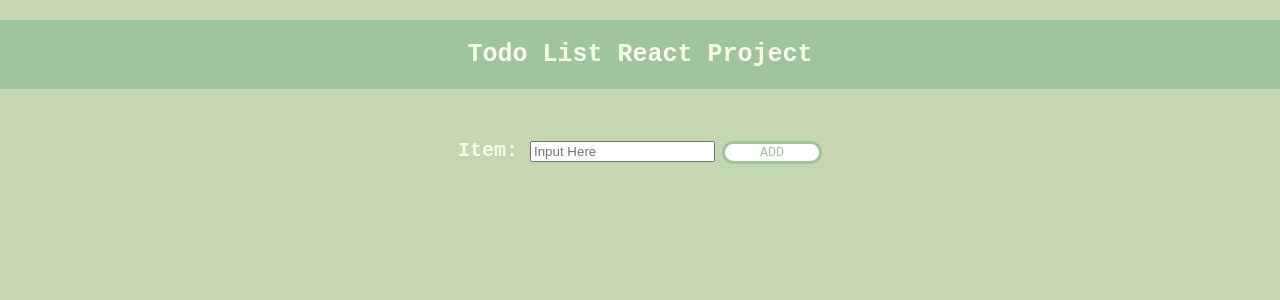
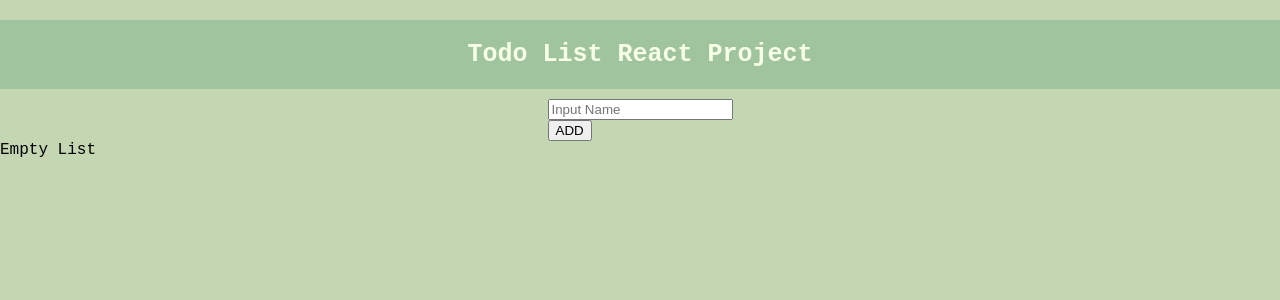
Before and after one commit to coding-jhuunn/todoReactProj, a React (Create React App) app in the folder todoproject/: page / in a window 1280 px wide. Shown: the top 300 px of the page. Built offline with nearby package versions, Linux system fonts and the light colour scheme.

Commit message:
input error messages && empty list if true

```diff
--- a/todoproject/src/App.js
+++ b/todoproject/src/App.js
@@ -7,6 +7,7 @@ import {useState} from 'react';
 function App() {
   const [itemTodo,setItemTodo] = useState("");
   const [todoList,setTodoList] = useState([]);
+  const [error,setError] = useState(false);
   return (
     <div className="App">
       <Header></Header>
@@ -15,6 +16,8 @@ function App() {
         setItemTodo={setItemTodo}
         todoList={todoList}
         setTodoList={setTodoList}
+        error={error}
+        setError={setError}
       ></Form>
       <RenderList
         todoList={todoList}
--- a/todoproject/src/Components/Form.js
+++ b/todoproject/src/Components/Form.js
@@ -3,25 +3,42 @@
 import shortid from "shortid";
 import style from './style.module.css';
 
-const Form = ({itemTodo,setItemTodo,todoList,setTodoList})=>{
+const Form = ({itemTodo,setItemTodo,todoList,setTodoList,error,setError})=>{
 
 
     const handleChangeInput = (e)=>{
-        setItemTodo(e.target.value);
+            setItemTodo(e.target.value);
     }
     const handleAddTodo = (e)=>{
         e.preventDefault();
-        setTodoList([...todoList,{name:itemTodo,id:shortid.generate()}])
-        setItemTodo("");
+
+
+        if(itemTodo.length===0){
+            setError(true);
+            console.log("none")
+        }
+        else if (itemTodo.length>0){
+            setTodoList([...todoList,{name:itemTodo,id:shortid.generate()}]);
+            setItemTodo("");
+            setError(false);
+        }
+
+
 
     }
 
     return (
         <div className={style.divForm}>
-            <form onSubmit={handleAddTodo}>
-                <label>Item: </label>
-                <input  placeholder="Input Here" type="text" onChange={handleChangeInput} value={itemTodo}></input>
-                <button className={style.formbtn} >ADD</button>
+            <form onSubmit={handleAddTodo} className={style.mainForm}>
+                <div>
+                    <input  placeholder="Input Name" type="text" onChange={handleChangeInput} value={itemTodo}></input>
+                </div>
+                {error&&itemTodo.length<=0?<label>Input should be not empty</label>:""}
+                <div>
+                    <button className={style.formbtn} >ADD</button>
+                </div>
+
+
             </form>
         </div>
     )
--- a/todoproject/src/Components/RenderList.js
+++ b/todoproject/src/Components/RenderList.js
@@ -3,7 +3,7 @@ import PerItemRender from "./PerItemRender";
 const RenderList = ({todoList,setTodoList}) =>{
     return (
         <div>
-            {todoList.map((index=>
+            {todoList.length<=0?"Empty List ":todoList.map((index=>
                 <PerItemRender
                 todoList={todoList}
                 setTodoList={setTodoList}
--- a/todoproject/src/Components/style.module.css
+++ b/todoproject/src/Components/style.module.css
@@ -10,27 +10,28 @@
 }
 
 .divForm{
-    text-align: center;
+    display: flex;
     justify-content: center;
+}
+
+/* .mainForm{
+    width: 18%;
+    padding: 50px;
     font-size: large;
     color:rgb(247, 255, 229);
     font-weight: bold;
-    height: 75px;
-    font-size: 20px;
-    padding: 40px;
+
 }
-
 .formbtn{
-    margin-left: 7px;
-    width: 100px;
+    width: 100%;
     font-family: 'Courier New', Courier, monospace;
     color: rgb(160, 196, 157);
     border: 3px  solid rgb(160, 196, 157);
     border-radius: 100px;
     background-color: white;
+    margin-top: 10px;
 }
-
 .formbtn:hover{
     color: black;
     background-color: rgb(247, 255, 229);
-}
+} */
```
